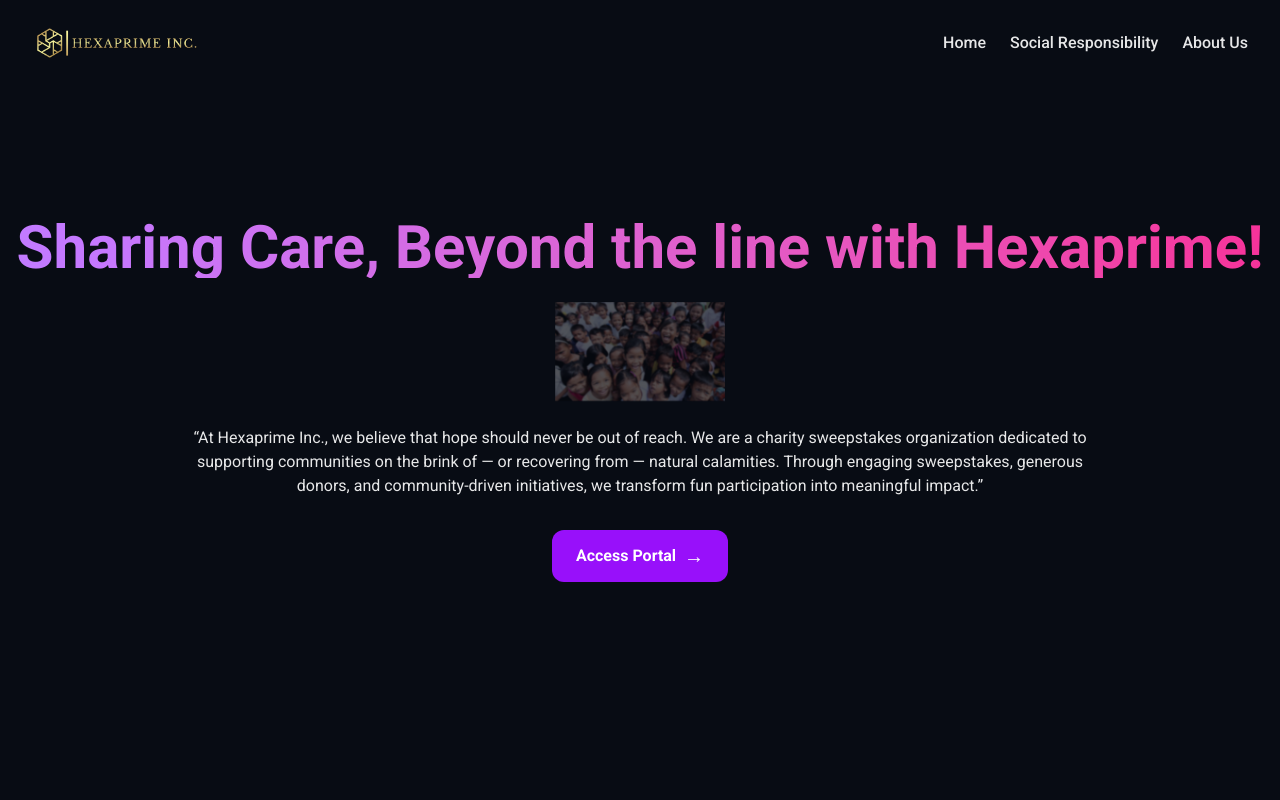
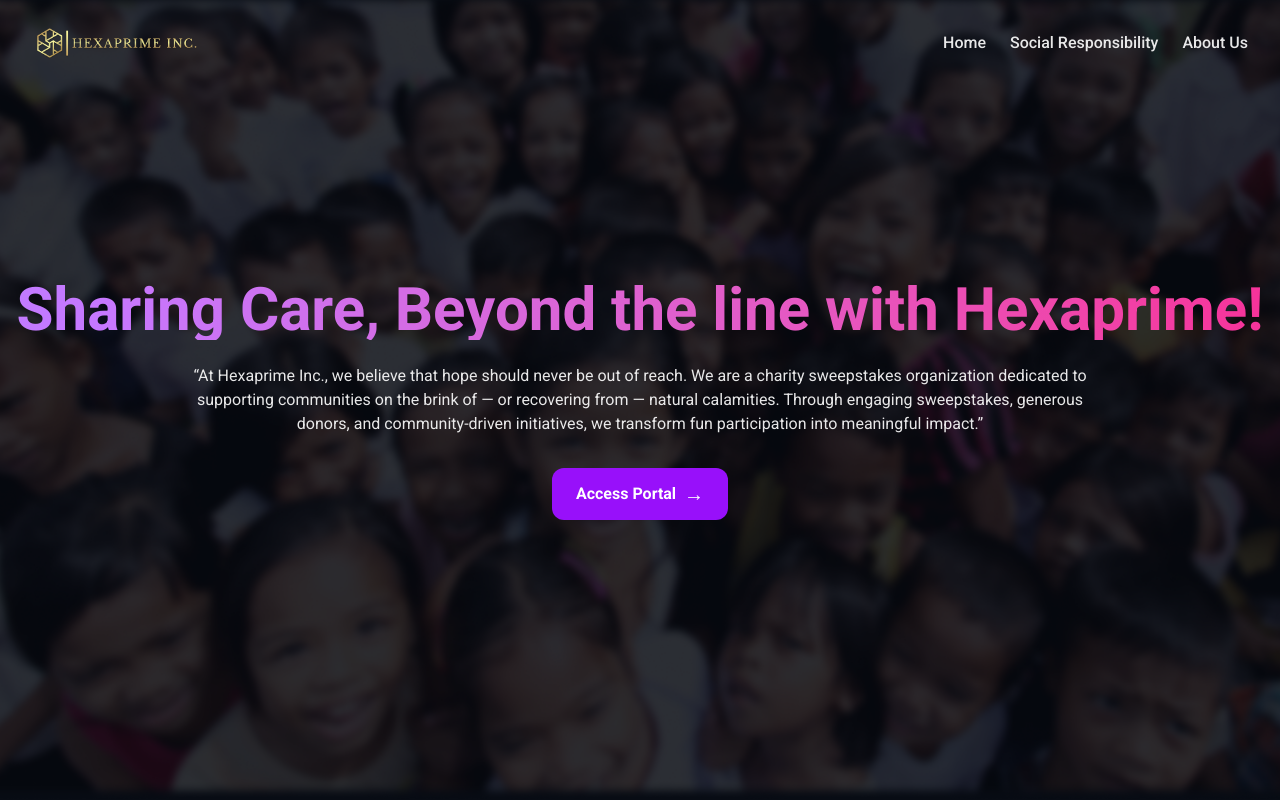
Before and after one commit to NETAD-MIKHAIL/hexaprime-portal, a Next.js app: page / in a window 1280 px wide. Shown: the top 800 px of the page. Built offline with nearby package versions, Linux system fonts and the light colour scheme.

Commit message:
Update page.tsx

```diff
--- a/app/page.tsx
+++ b/app/page.tsx
@@ -85,23 +85,24 @@ export default function Home() {
 
       {/* Hero Section */}
       <section className="relative h-screen">
-        <div className="absolute inset-0 bg-black/50 flex flex-col justify-center items-center text-center px-4">
+        {/* Background Image */}
+        <div className="absolute inset-0">
+          <Image
+            src="/kiddiekid.png"
+            alt="Hexaprime Background"
+            fill
+            className="object-cover"
+            priority
+          />
+          {/* Overlay */}
+          <div className="absolute inset-0 bg-black/50"></div>
+        </div>
 
+        {/* Content Overlay */}
+        <div className="relative z-10 flex flex-col justify-center items-center text-center px-4 h-full">
           <h1 className="text-4xl md:text-6xl font-bold bg-gradient-to-r from-purple-400 to-pink-500 bg-clip-text text-transparent">
             Sharing Care, Beyond the line with Hexaprime!
           </h1>
-
-          {/* Logo Image */}
-          <div className="mt-6">
-            <Image
-              src="/kiddiekid.png"
-              alt="Hexaprime Logo"
-              width={isScrolled ? 120 : 170}
-              height={isScrolled ? 40 : 60}
-              className="block object-contain cursor-pointer transition-all duration-300"
-              priority
-            />
-          </div>
 
           <p className="mt-6 max-w-4xl text-white/90">
             “At Hexaprime Inc., we believe that hope should never be out of reach.
@@ -124,10 +125,8 @@ export default function Home() {
             Access Portal
             <span className="text-xl">→</span>
           </a>
-
         </div>
       </section>
-
 
       {/* Mission Section */}
       <section className="py-16 px-4 md:px-16 bg-gray-800 text-white">
```
